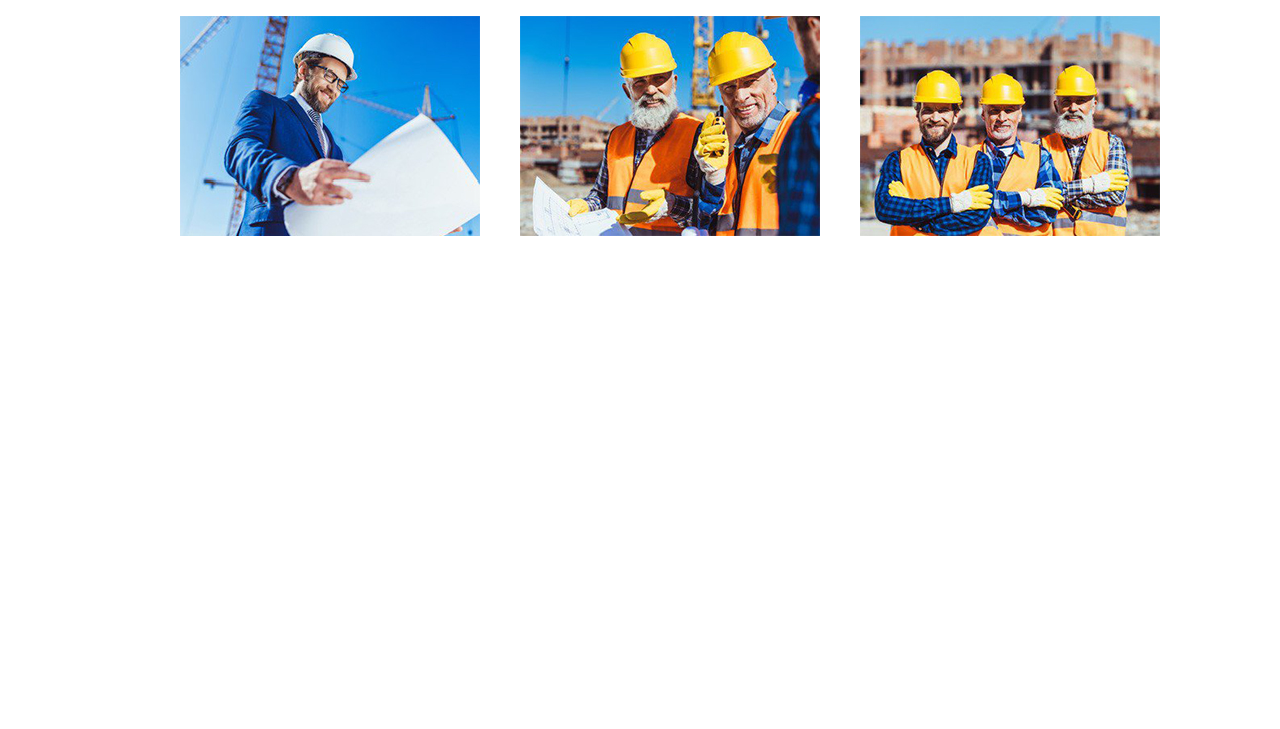
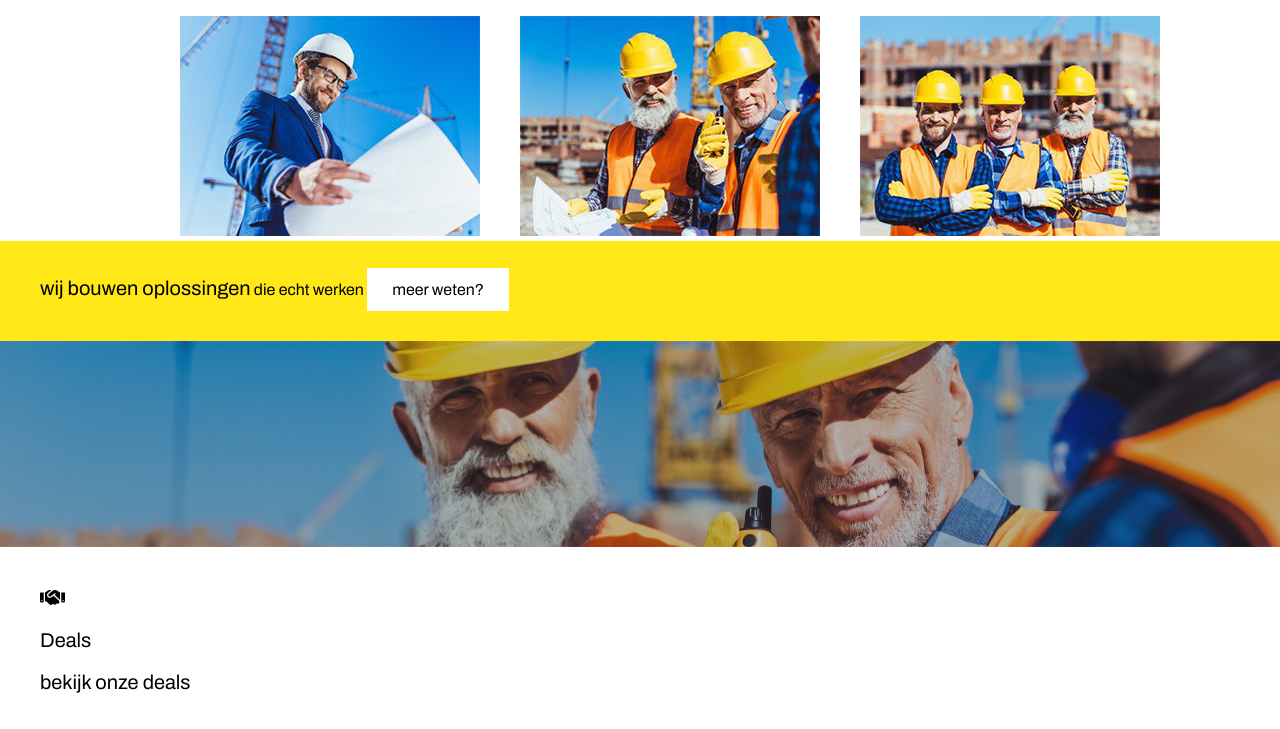
Before and after one commit to Arczius/B2W1O1-Handy, a plain HTML site: page index.html in a window 1280 px wide. Shown: the part 499-1228 px from the top of the page. Before the commit the page ends 800 px from the top, so only its background shows below. Drawn offline with Linux system fonts and the light colour scheme.

Commit message:
updated a few files

```diff
--- a/css/main.css
+++ b/css/main.css
@@ -43,3 +43,29 @@ div > img{
 	margin: auto;
 	grid-template-columns: auto auto auto;
 }
+.coloryellow{
+	background-color:  #ffe718;
+	margin-top: 5px;
+	height: 100px;
+	width: 100%;
+	display: grid;
+	grid-template-columns: auto auto auto auto;
+}
+div > ul > li{
+	margin: auto;
+	margin-top: 1.7%;
+	display: inline-block;
+}
+div > ul > li:nth-of-type(1){
+	font-size: 20px;
+}
+div > ul > li:nth-of-type(3){
+	background-color: white;
+	padding: 13px;
+	padding-right: 25px;
+	padding-left: 25px;
+}
+.img2{
+	margin: 0%;
+	width: 100%;
+}
--- a/index.html
+++ b/index.html
@@ -15,7 +15,7 @@
 		<nav>
 			<ul>
 				<li><a href="index.html">HOME</a></li>
-				<li><a href="">OVER ONS</a></li>
+				<li><a href="">OVER ONS ▼</a></li>
 				<li><a href="">PORTFOLIO</a></li>
 				<li><a href="">NIEUWS</a></li>
 				<li><a href="">CONTACT</a></li>
@@ -29,5 +29,20 @@
 		<img src="img/banner-2.jpg">
 		<img src="img/banner-3.jpg">
 	</div>
+	<div class="coloryellow">
+		<ul>
+			<li>wij bouwen oplossingen</li>
+			<li>die echt werken</li>
+			<li>meer weten?</li>
+		</ul>
+	</div>
+	<div>
+		<img src="img/footer.jpg" alt="footer" class="img2">
+	</div>
+	<div>
+		<ul>
+			<li><i class="fas fa-handshake"></i><p>Deals</p><p>bekijk onze deals</p></li>
+		</ul>
+	</div>
 </body>
 </html>
```
